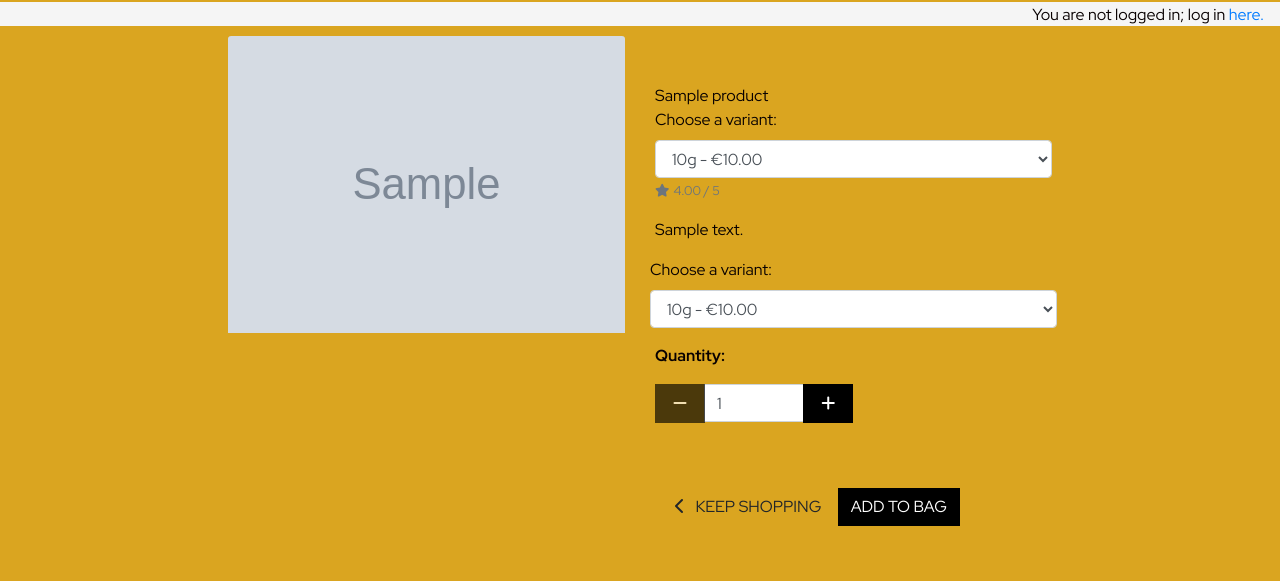
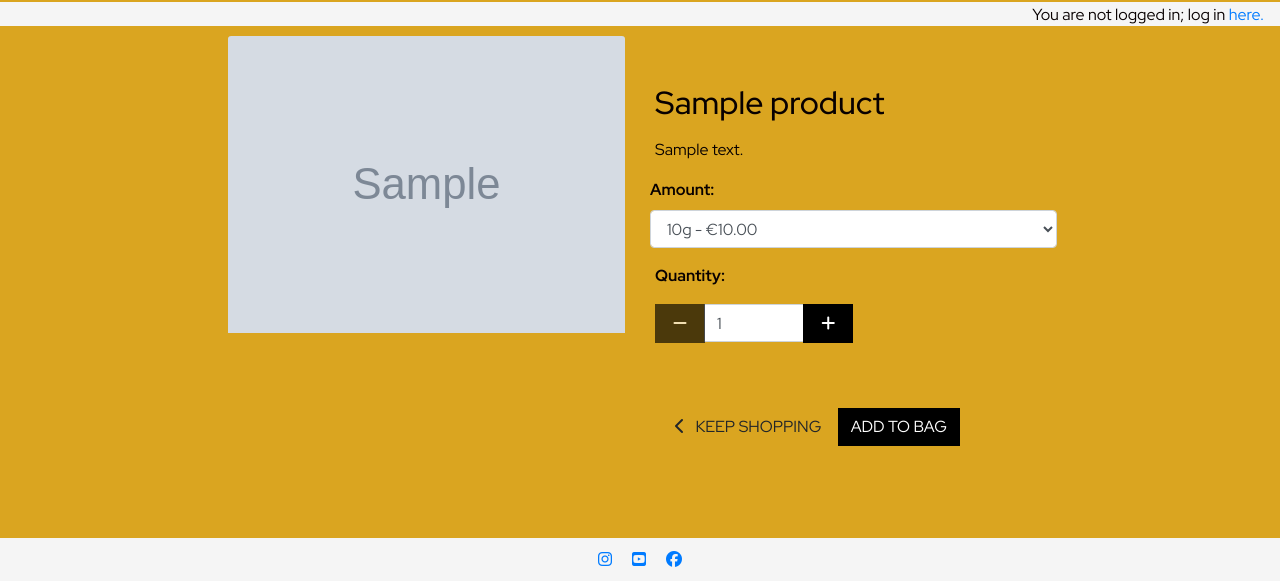
Before and after one commit to rich-p-rich/coffee-and-honey-p5, a Django app: page /products/1/ in a window 1280 px wide. Shown: the part 218-799 px from the top of the page. Run offline with Django 3.2, Linux system fonts and the light colour scheme; tables that the repository leaves empty hold one stand-in row (values such as "Sample post"); grey boxes marked "Sample" are stand-in pictures; some libraries are stand-ins or nearby versions; some web fonts are replaced.

Commit message:
fix: remove duplicate dropdown from PDP

```diff
--- a/products/templates/products/product_detail.html
+++ b/products/templates/products/product_detail.html
@@ -24,28 +24,7 @@
         </div>
         <div class="col-12 col-md-6 col-lg-4">
             <div class="product-details-container mb-5 mt-md-5">
-                <p class="mb-0">{{ product.name }}</p>
-
-                <!-- Check if product has variants -->
-                {% if product.variants.exists %}
-                    <!-- Variants dropdown -->
-                    <label for="variant">Choose a variant:</label>
-                    <select name="product_size" id="variant" class="form-control">
-                        {% for variant in product.variants.all %}
-                            <option value="{{ variant.id }}">{{ variant.weight }}g - €{{ variant.price }}</option>
-                        {% endfor %}
-                    </select>
-                {% else %}
-                    <!-- No variants, show the single price from the Product model -->
-                    <p class="lead mb-0 text-left font-weight-bold">€{{ product.price }}</p>
-                {% endif %}
-
-                <!-- Rating Section -->
-                {% if product.rating %}
-                    <small class="text-muted"><i class="fas fa-star mr-1"></i>{{ product.rating }} / 5</small>
-                {% else %}
-                    <small class="text-muted">No Rating</small>
-                {% endif %}
+                <h2><p class="mb-0">{{ product.name }}</p></h2>
 
                 <p class="mt-3">{{ product.description }}</p>
 
@@ -54,7 +33,7 @@
                     {% csrf_token %}
                     <div class="form-row">
                         {% if product.variants.exists %}
-                            <label for="variant">Choose a variant:</label>
+                            <label for="variant"><strong>Amount:</strong></label>
                             <select name="product_size" id="variant" class="form-control">
                                 {% for variant in product.variants.all %}
                                     <option value="{{ variant.weight }}">{{ variant.weight }}g - €{{ variant.price }}</option>
```
